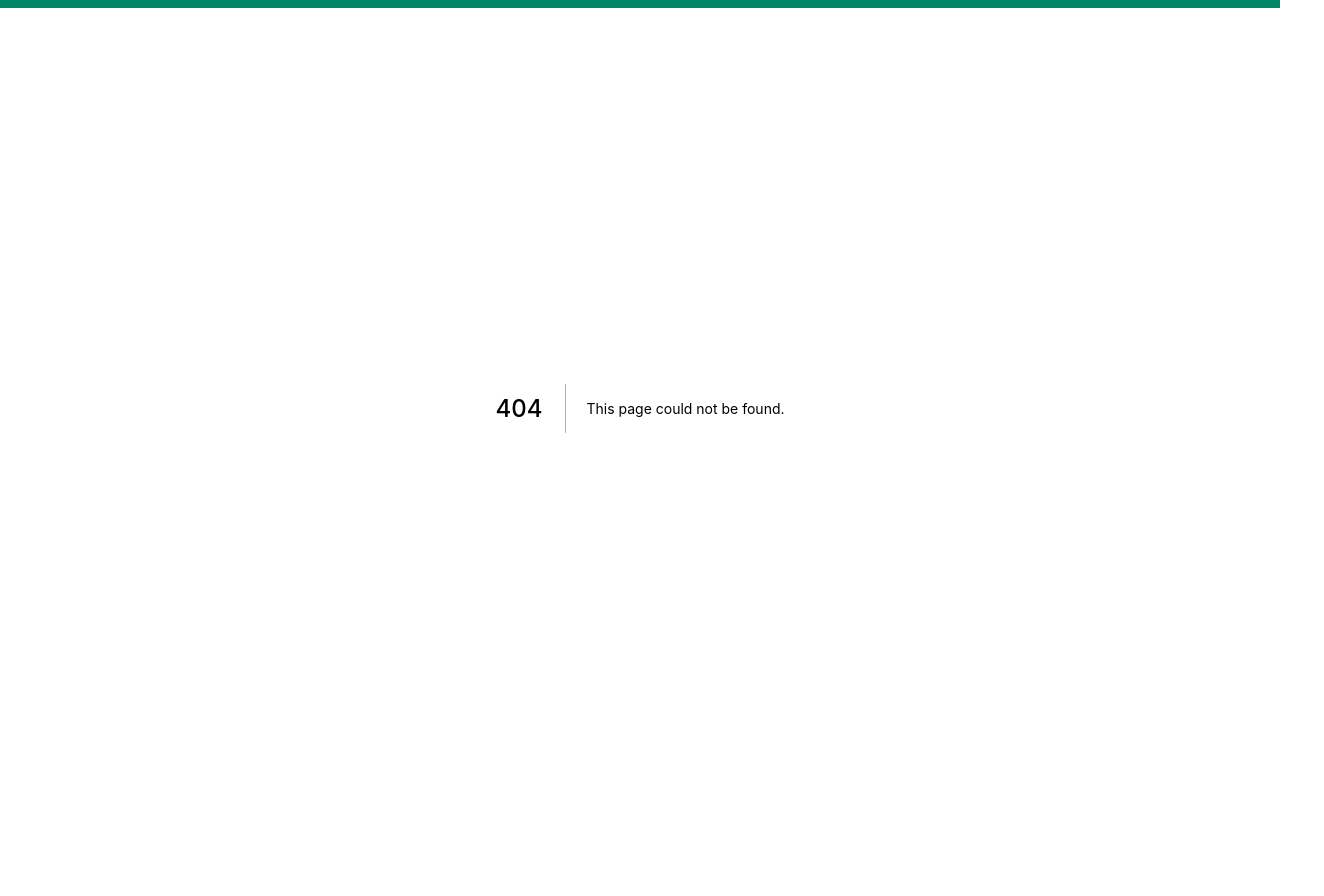
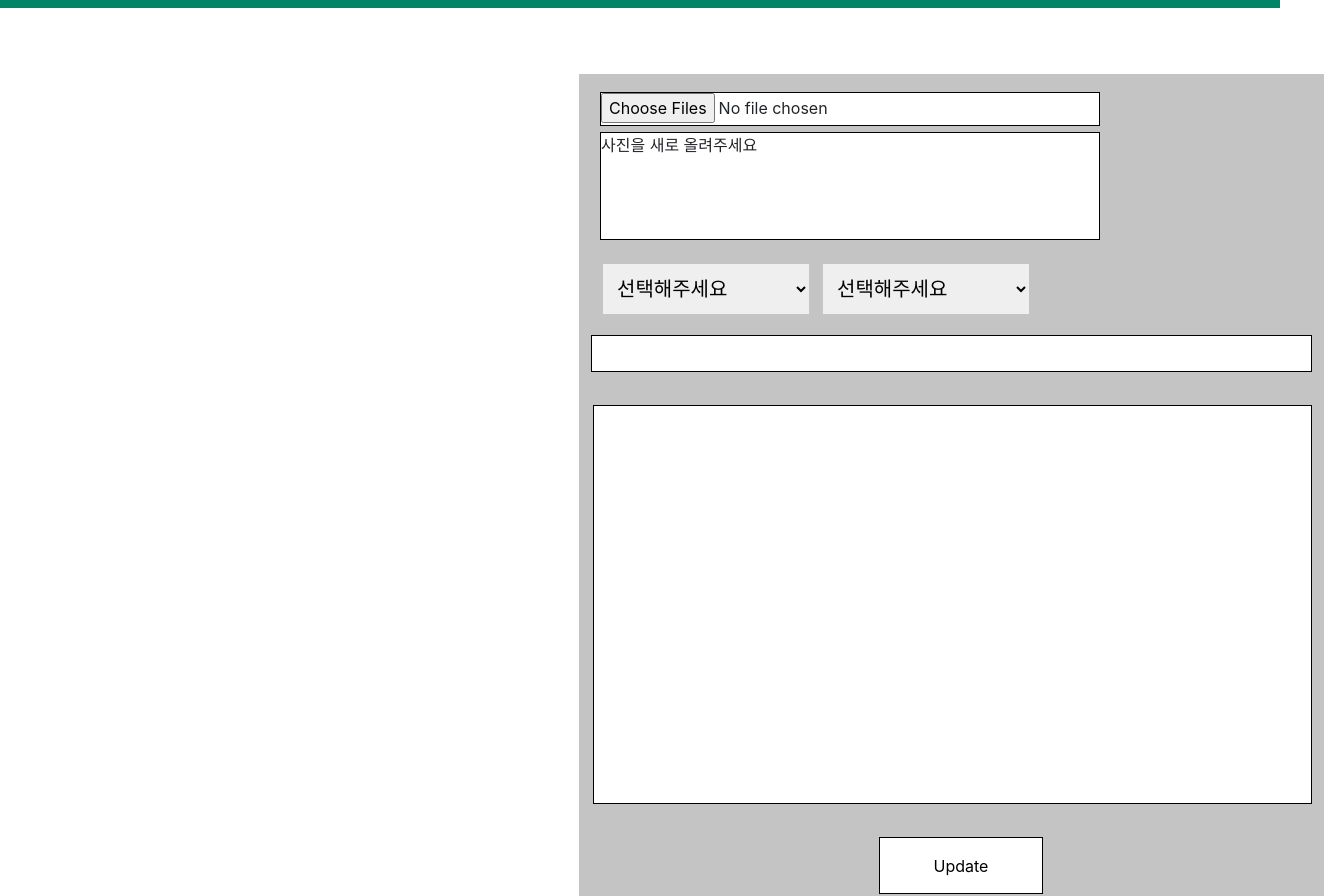
Before and after one commit to GreenEach/GreenEach-Client, a Next.js app: page /plantupdate in a window 1280 px wide. Before the commit this address had no page. Shown: the part 40-936 px from the top of the page, 1324 px wide, since content can reach past the window. Before the commit the page ends 848 px from the top, so only its background shows below. Built offline with nearby package versions, Linux system fonts and the light colour scheme; no server answers.

Commit message:
♻️update comments

```diff
--- /dev/null
+++ b/pages/plantupdate.js
@@ -0,0 +1,285 @@
+import React, { useCallback, useEffect, useState } from 'react';
+import Nav from '../components/nav';
+import styled from 'styled-components';
+import axios from 'axios';
+import { observer, useObserver, useLocalStore } from 'mobx-react';
+import FormData from 'form-data';
+import { Cookies, withCookies } from 'react-cookie';
+import { plantListStore } from '../store/plantList';
+
+
+
+
+const Container = styled.div`
+  position: absolute;
+  width: 745px;
+  height: 836px;
+  left: 579px;
+  top: 114px;
+  background-color: #c4c4c4;
+`;
+const File = styled.input`
+  position: absolute;
+  width: 500px;
+  height: 34px;
+  left: 600px;
+  top: 132px;
+  background: #ffffff;
+  border: 1px solid #000000;
+  box-sizing: border-box;
+`;
+const Button = styled.button`
+  position: absolute;
+  width: 100px;
+  height: 34px;
+  left: 600px;
+  top: 232px;
+  background: #ffffff;
+  border: 1px solid #000000;
+  box-sizing: border-box;
+`;
+const List = styled.div`
+  position: absolute;
+  width: 500px;
+  height: 108px;
+  left: 600px;
+  top: 172px;
+
+  background: #ffffff;
+  border: 1px solid #000000;
+  box-sizing: border-box;
+`;
+const Select1 = styled.select`
+  min-width: 200px;
+  border: none;
+  font-size: 20px;
+  padding: 7px 10px;
+  margin: 10px;
+  position: absolute;
+  width: 206px;
+  height: 50px;
+  left: 593px;
+  top: 294px;
+`;
+const Select2 = styled.select`
+  min-width: 200px;
+  border: none;
+  font-size: 20px;
+  padding: 7px 10px;
+  margin: 10px;
+  position: absolute;
+  width: 206px;
+  height: 50px;
+  left: 813px;
+  top: 294px;
+`;
+const Title = styled.textarea`
+  position: absolute;
+  width: 721px;
+  height: 37px;
+  left: 591px;
+  top: 375px;
+  resize: none;
+  background: #ffffff;
+  border: 1px solid #000000;
+  box-sizing: border-box;
+`;
+const Content = styled.textarea`
+  position: absolute;
+  width: 719px;
+  height: 399px;
+  left: 593px;
+  top: 445px;
+  resize: none;
+  background: #ffffff;
+  border: 1px solid #000000;
+  box-sizing: border-box;
+`;
+const Send = styled.button`
+  position: absolute;
+  width: 164px;
+  height: 57px;
+  left: 879px;
+  top: 877px;
+  background: #ffffff;
+  border: 1px solid #000000;
+  box-sizing: border-box;
+`;
+const Delete = styled.a`
+  display: none;
+`;
+const Thumb = styled.img`
+  display: none;
+`;
+
+const start = ({ cookies }) => {
+
+
+
+
+
+
+  const [photoArr, setPhotoArr] = useState([]);
+  const [title, setTitle] = useState('');
+  const [content, setContent] = useState('');
+
+  //내용 불러오는 요청
+  const fetchContentDetail = async () => {
+    let id = plantListStore.listId;
+    const result = await axios.post(
+      'http://greeneachdomain.tk:3000/content/detail',
+      { contentId: Number(id) },
+      { headers: { token: cookies.get('userInfo') } }
+    );
+
+    setTitle(result.data.contentInfo[0].title)
+    setContent(result.data.contentInfo[0].content)
+  }
+
+  // 수정하는 요청
+  const fetchContentUpdate = async () => {
+    let id = plantListStore.listId;
+    const result = await axios.patch(
+      'http://greeneachdomain.tk:3000/content',
+      { contentId: Number(id) },
+      { headers: { token: cookies.get('userInfo') } }
+    );
+    setTitle(result.data.contentInfo[0].title)
+    setContent(result.data.contentInfo[0].content)
+    setPhotoArr(JSON.parse(result.data.contentInfo[0].photoUrl));
+  };
+
+  useEffect(() => {
+    fetchContentDetail()
+  }, []);
+
+
+  const state = useLocalStore(() => ({
+    img: null,
+    title: '',
+    content: '',
+    level: '',
+    season: '',
+
+    onAddedImg(e) {
+      this.img = e.target.files;
+      thumbnail(e);
+    },
+    onChangeTitle(e) {
+      this.title = e.target.value;
+    },
+    onChangeContent(e) {
+      this.content = e.target.value;
+    },
+    onChangeLevel(e) {
+      this.level = e.target.value;
+    },
+    onChangeSeason(e) {
+      this.season = e.target.value;
+    },
+  }));
+
+  const onClick = (e) => {
+    e.preventDefault();
+    let id = plantListStore.listId;
+    const Data = new FormData();
+
+    for (let i = 0; i < state.img.length; i++) {
+      Data.append('img', state.img[i]);
+    }
+    Data.append('content', content);
+    Data.append('title', title);
+    Data.append('level', state.level);
+    Data.append('season', state.season);
+    Data.append('contentId', Number(id))
+    console.log(Data.get('img'));
+    console.log(Data.get('content'));
+    console.log(Data.get('title'));
+    console.log(Data.get('level'));
+    console.log(Data.get('season'));
+
+    axios
+      .patch('http://greeneachdomain.tk:3000/content', Data, {
+        headers: { token: cookies.get('userInfo') },
+      })
+      .then((res) => {
+        if (res.status === 200) {
+          alert('컨텐츠가 업로드 되었습니다.');
+        }
+      })
+      .catch((err) => {
+        console.log(err);
+        alert('컨텐츠 업로드에 실패했습니다.');
+      });
+  };
+
+  const thumbnail = (e) => {
+    let thumbImg = document.querySelector('.thumbImg');
+    thumbImg.src = URL.createObjectURL(e.target.files[0]); //이미지의 url생성
+    thumbImg.height = 150;
+    thumbImg.width = 150;
+    thumbImg.style.display = 'block';
+    thumbImg.onload = function () {
+      URL.revokeObjectURL(document.querySelector('.thumbImg').src); //썸네일이 출력되면 생성된 url삭제
+    };
+    document.querySelector('.delButton').style.display = 'block';
+  };
+
+  const thumbDel = (e) => {
+    let thumbImg = e.target.previousElementSibling; //직전요소의 이벤트 객체 = 생성된 썸네일
+    thumbImg.src = '';
+    document.querySelector('.delButton').style.display = 'none';
+    document.querySelector('.thumbImg').style.display = 'none';
+  };
+
+  return useObserver(() => {
+    return (
+      <div>
+        <Container> </Container>
+
+        <form enctype='multipart/form-data'>
+          <File
+            accept='image/jpeg, image/jpg, image/png'
+            type='file'
+            name='file'
+            className='IMG'
+            onChange={state.onAddedImg}
+            multiple
+          ></File>
+
+          <List>
+            <Thumb src='' className='thumbImg' />
+            사진을 새로 올려주세요
+          </List>
+          <Delete className='delButton' onClick={thumbDel}>
+            썸네일삭제
+          </Delete>
+
+          <Select1 onChange={state.onChangeLevel}>
+            <option value='none'>선택해주세요</option>
+            <option value='easy'>초보자</option>
+            <option value='normal'>경험자</option>
+            <option value='hard'>숙련자</option>
+          </Select1>
+
+          <Select2 onChange={state.onChangeSeason}>
+            <option value='any'>선택해주세요</option>
+            <option value='spring'>봄</option>
+            <option value='summer'>여름</option>
+            <option value='fall'>가을</option>
+            <option value='winter'>겨울</option>
+          </Select2>
+
+          <Title onChange={(e) => setTitle(e.target.value)} value={title}></Title>
+
+          <Content onChange={(e) => setContent(e.target.value)} value={content}></Content>
+
+          <Send type='submit' onClick={onClick}>
+            Update
+          </Send>
+        </form>
+      </div>
+    );
+  });
+};
+export default withCookies(start);
```
Also changed, not shown: components/comment.js (+51 -5 lines), pages/plant.js (+11 -21 lines).
